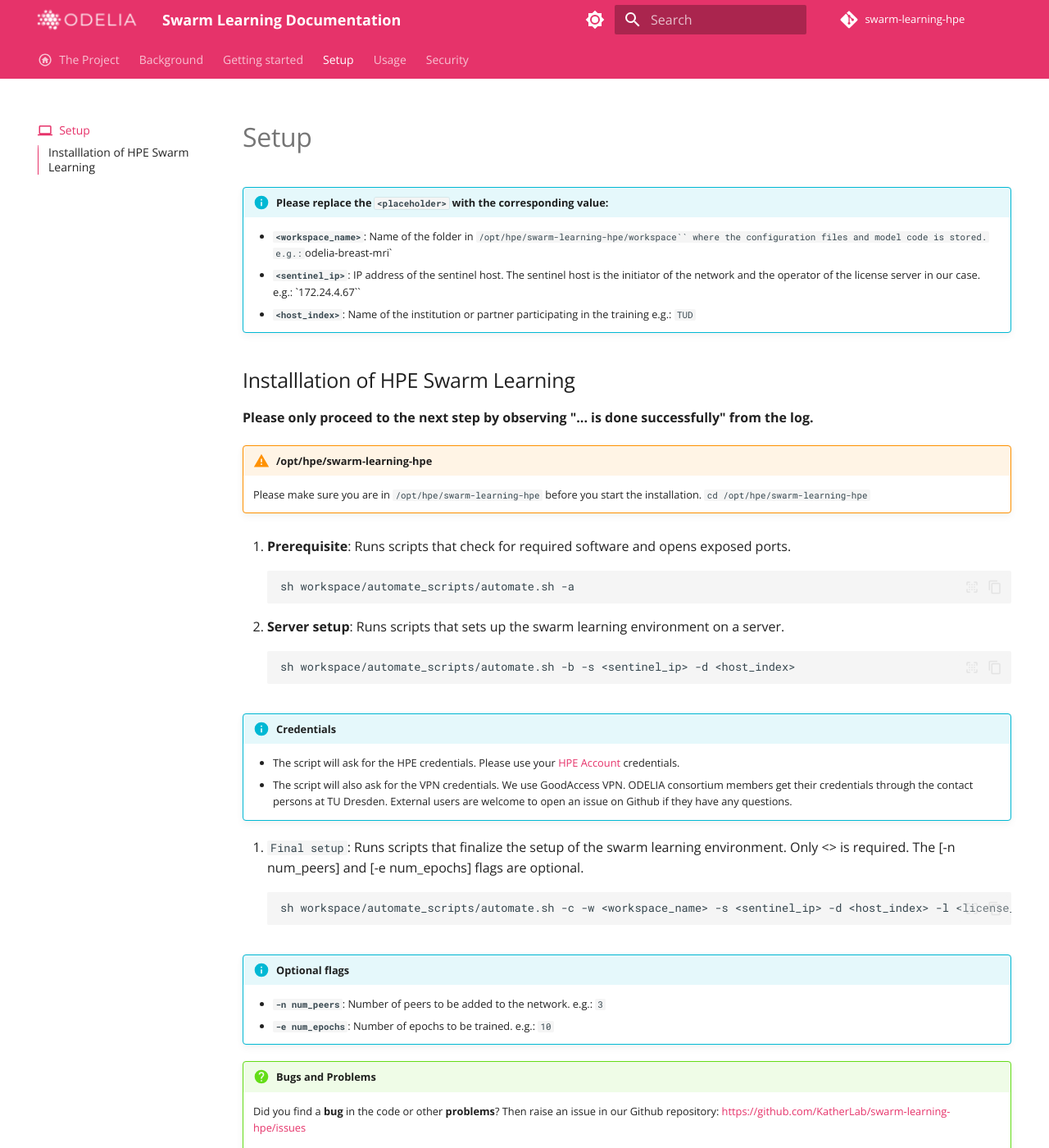
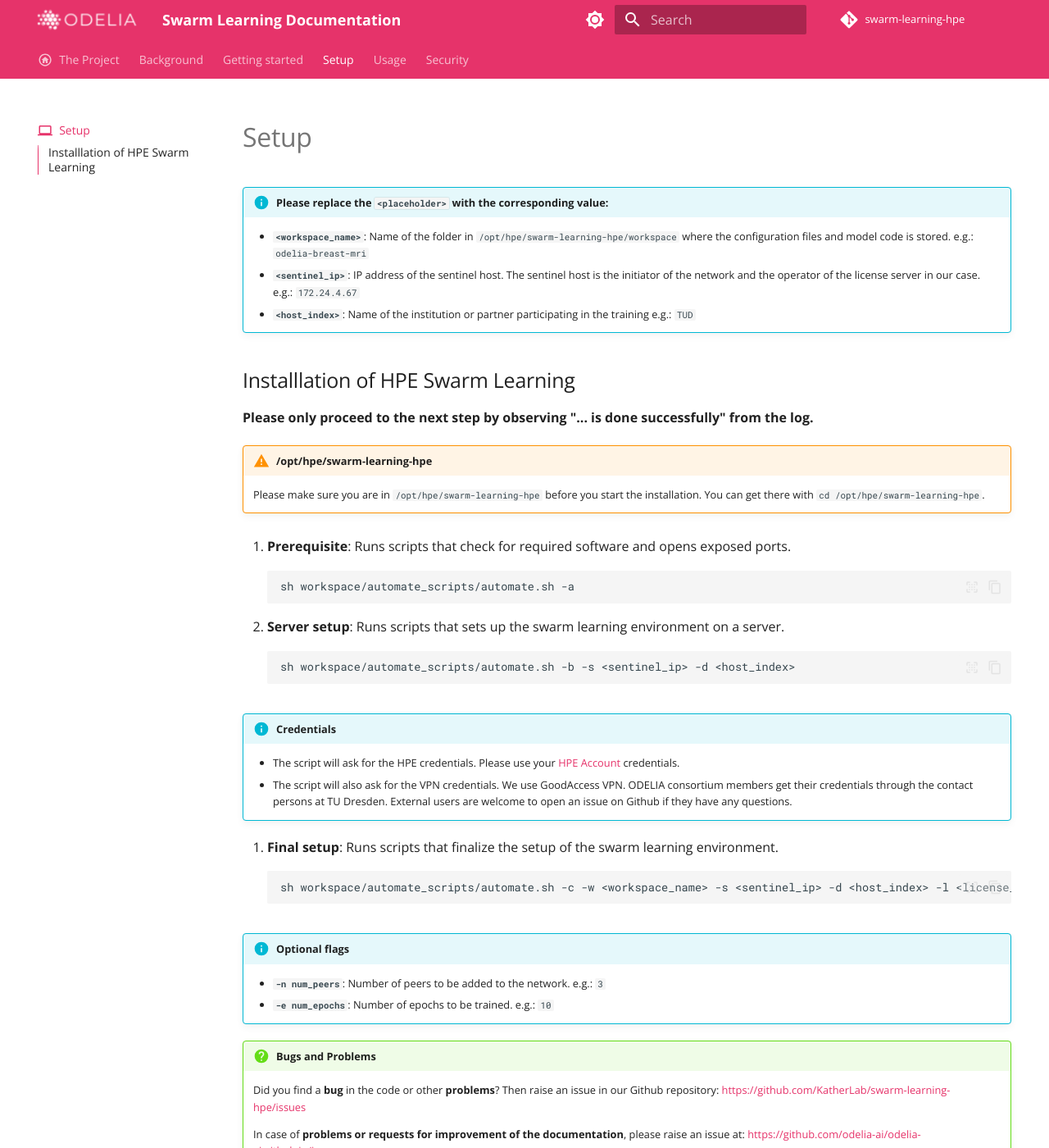
Before and after one commit to odelia-ai/odelia-ai.github.io, an MkDocs documentation site: the page built from docs/4_setup.md, in a window 1280 px wide and 1400 px high. Shown: the whole window at 82% size. Built offline with MkDocs 1.6.1 and Material for MkDocs 9.7.7, drawn with Linux system fonts in a browser that asks for light colours; comment, search, counter and statistics services are not loaded.

Commit message:
Content Update

````diff
--- a/docs/4_setup.md
+++ b/docs/4_setup.md
@@ -8,8 +8,8 @@
 # Setup
 
 !!! info "Please replace the `<placeholder>` with the corresponding value:"
-    - **`<workspace_name>`**: Name of the folder in `/opt/hpe/swarm-learning-hpe/workspace`` where the configuration files and model code is stored. e.g.: `odelia-breast-mri`
-    - **`<sentinel_ip>`**: IP address of the sentinel host. The sentinel host is the initiator of the network and the operator of the license server in our case. e.g.: `172.24.4.67``
+    - **`<workspace_name>`**: Name of the folder in `/opt/hpe/swarm-learning-hpe/workspace` where the configuration files and model code is stored. e.g.: `odelia-breast-mri`
+    - **`<sentinel_ip>`**: IP address of the sentinel host. The sentinel host is the initiator of the network and the operator of the license server in our case. e.g.: `172.24.4.67`
     - **`<host_index>`**: Name of the institution or partner participating in the training e.g.: `TUD`
 
 ## Installlation of HPE Swarm Learning
@@ -17,8 +17,7 @@
 **Please only proceed to the next step by observing "... is done successfully" from the log.**
 
 !!! warning "/opt/hpe/swarm-learning-hpe"
-    Please make sure you are in `/opt/hpe/swarm-learning-hpe` before you start the installation.
-    ``cd /opt/hpe/swarm-learning-hpe ``
+    Please make sure you are in `/opt/hpe/swarm-learning-hpe` before you start the installation. You can get there with `cd /opt/hpe/swarm-learning-hpe `.
 
 1. **Prerequisite**: Runs scripts that check for required software and opens exposed ports.
     ```sh
@@ -34,7 +33,7 @@
     - The script will ask for the HPE credentials. Please use your [HPE Account](https://auth.hpe.com/hpe/cf/) credentials.
     - The script will also ask for the VPN credentials. We use GoodAccess VPN. ODELIA consortium members get their credentials through the contact persons at TU Dresden. External users are welcome to open an issue on Github if they have any questions.
 
-3. `Final setup`: Runs scripts that finalize the setup of the swarm learning environment. Only <> is required. The [-n num_peers] and [-e num_epochs] flags are optional.
+1. **Final setup**: Runs scripts that finalize the setup of the swarm learning environment.
     ```sh
     sh workspace/automate_scripts/automate.sh -c -w <workspace_name> -s <sentinel_ip> -d <host_index> -l <license_ip> [-n num_peers] [-e num_epochs]
     ```
````
Also changed, not shown: docs/5_usage.md (+2 -2 lines).
